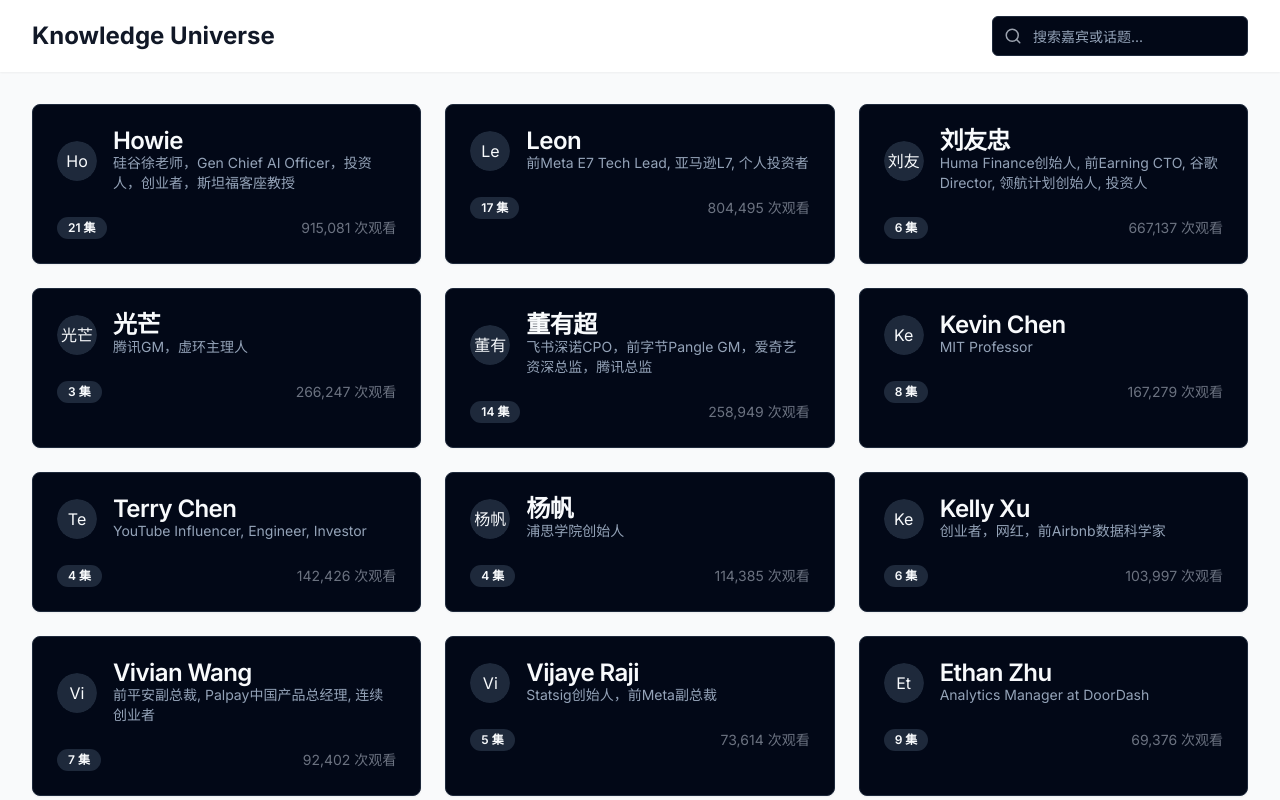
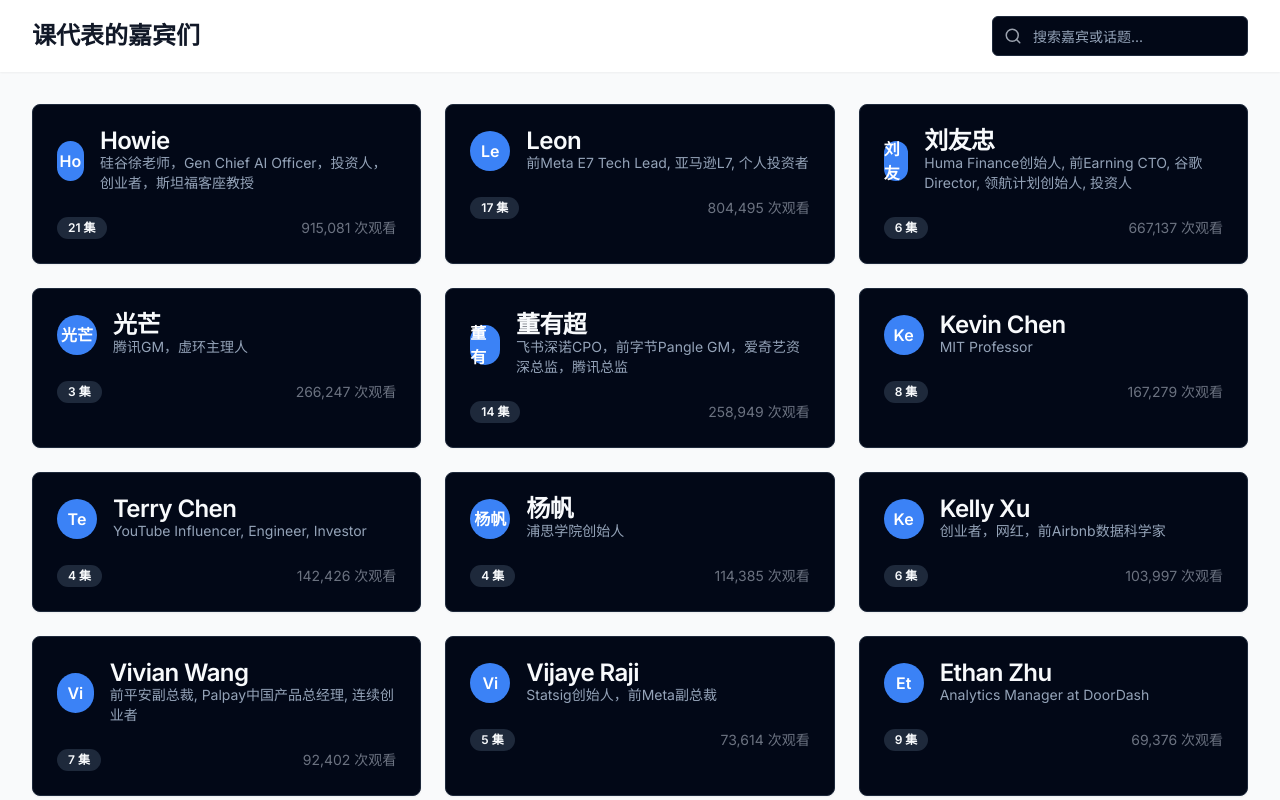
Before and after one commit to xihajun/kedaibiao_bilibili_profile, a Next.js app: page / in a window 1280 px wide. Shown: the top 800 px of the page. Built offline with nearby package versions, Linux system fonts and the light colour scheme.

Commit message:
更新课代表的嘉宾们 美化UI

```diff
--- a/src/app/page.tsx
+++ b/src/app/page.tsx
@@ -6,7 +6,6 @@
 import { Input } from "@/components/ui/input";
 import { Button } from "@/components/ui/button";
 import { ScrollArea } from "@/components/ui/scroll-area";
-import { Avatar, AvatarFallback } from "@/components/ui/avatar";
 import { Card, CardHeader, CardTitle, CardDescription, CardContent } from "@/components/ui/card";
 import { Badge } from "@/components/ui/badge";
 
@@ -2560,7 +2559,7 @@
       {/* Header */}
       <header className="bg-white shadow-sm">
         <div className="max-w-7xl mx-auto py-4 px-4 sm:px-6 lg:px-8 flex justify-between items-center">
-          <h1 className="text-2xl font-bold text-gray-900">Knowledge Universe</h1>
+          <h1 className="text-2xl font-bold text-gray-900">课代表的嘉宾们</h1>
           <div className="relative w-64">
             <Input
               type="text"
@@ -2588,9 +2587,9 @@
               >
                 <CardHeader>
                   <div className="flex items-center space-x-4">
-                    <Avatar>
-                      <AvatarFallback>{guest.name.slice(0, 2)}</AvatarFallback>
-                    </Avatar>
+                    <div className="w-10 h-10 rounded-full bg-blue-500 flex items-center justify-center text-white font-semibold">
+                      {guest.name.slice(0, 2)}
+                    </div>
                     <div>
                       <CardTitle>{guest.name}</CardTitle>
                       <CardDescription>{guest.role}</CardDescription>
```
